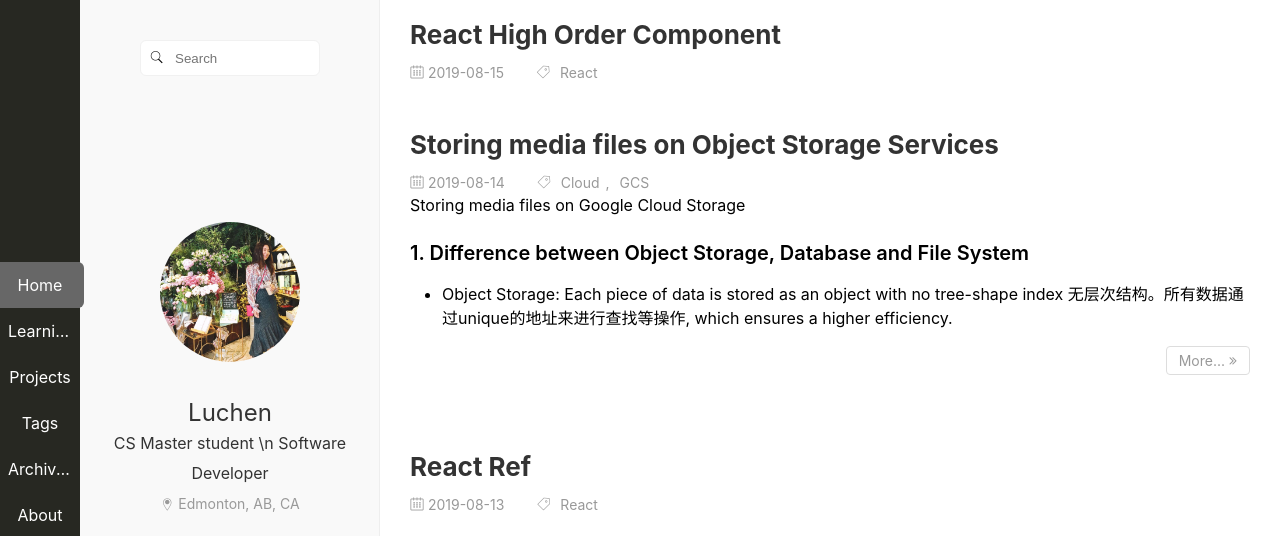
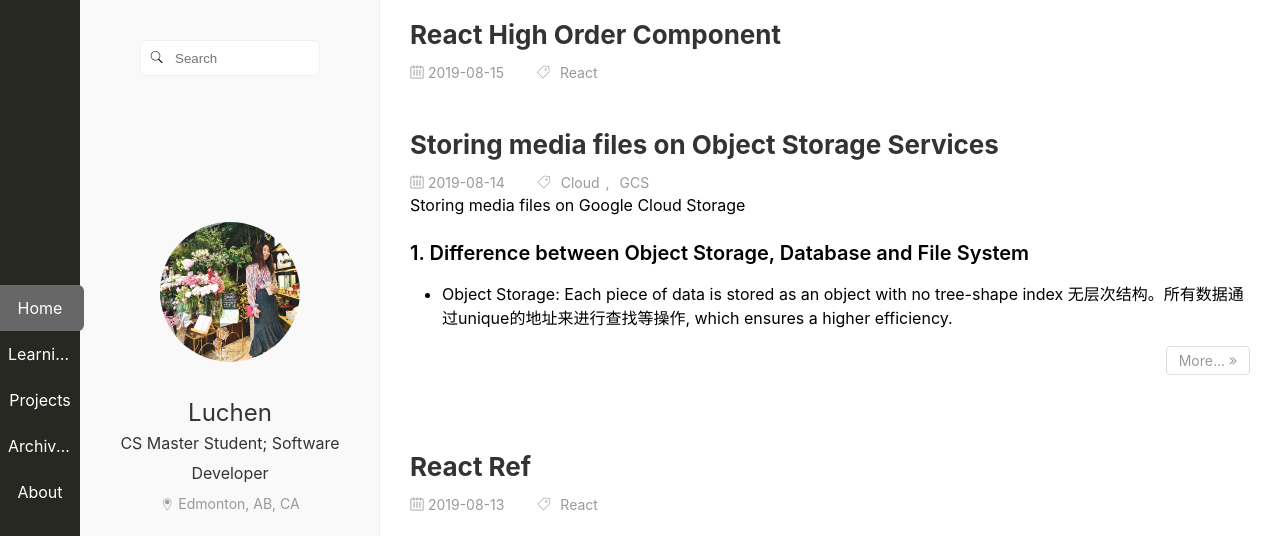
Before and after one commit to luchen29/luchen29.github.io, a plain HTML site: page index.html in a window 1280 px wide. Shown: the top 536 px of the page. Drawn offline with nearby package versions, Linux system fonts and the light colour scheme; files whose address does not match are found by name.

Commit message:
Site updated: 2019-08-15 23:48:25

```diff
--- a/index.html
+++ b/index.html
@@ -49,10 +49,6 @@
                 <span class="nav-text">Projects</span>
             </a>
 
-            <a class="nav-item" href="/tags">
-                <span class="nav-text">Tags</span>
-            </a>
-
             <a class="nav-item" href="/archives">
                 <span class="nav-text">Archives</span>
             </a>
@@ -82,7 +78,7 @@
             </div>
 
             <div class="author-name">Luchen</div>
-            <div class="author-work">CS Master student \n Software Developer</div>
+            <div class="author-work">CS Master Student; Software Developer</div>
             <div class="author-location">
                 <i class="icon-location vm"></i>
                 <span class="vm">Edmonton, AB, CA</span>
```
Also changed, not shown: 2019/08/13/React-Ref/index.html (+0 -4 lines), 2019/08/13/hello-world/index.html (+0 -4 lines), 2019/08/14/Storing-media-files-in-GCS/index.html (+0 -4 lines), 2019/08/15/React-High-Order-Component/index.html (+1 -5 lines), about/index.html (+1 -5 lines), archives/2019/08/index.html (+1 -5 lines), archives/2019/index.html (+1 -5 lines), archives/index.html (+1 -5 lines), categories/Learning/index.html (+1 -5 lines), tags/Cloud/index.html (+1 -5 lines), tags/GCS/index.html (+1 -5 lines), tags/React/index.html (+1 -5 lines), tags/index.html (+1 -5 lines).
